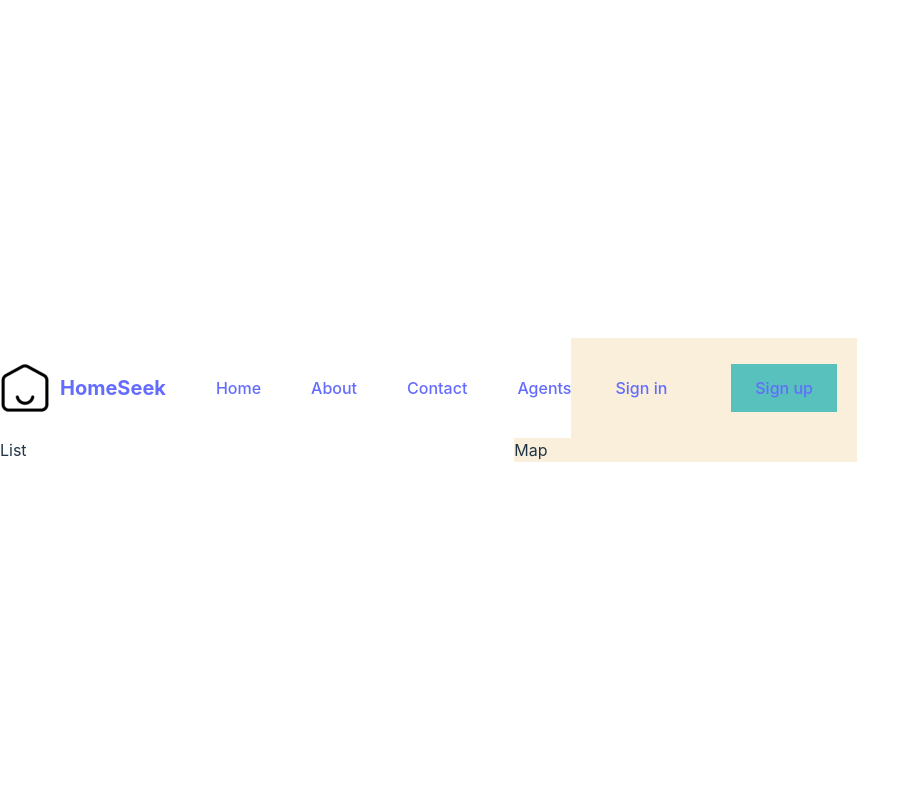
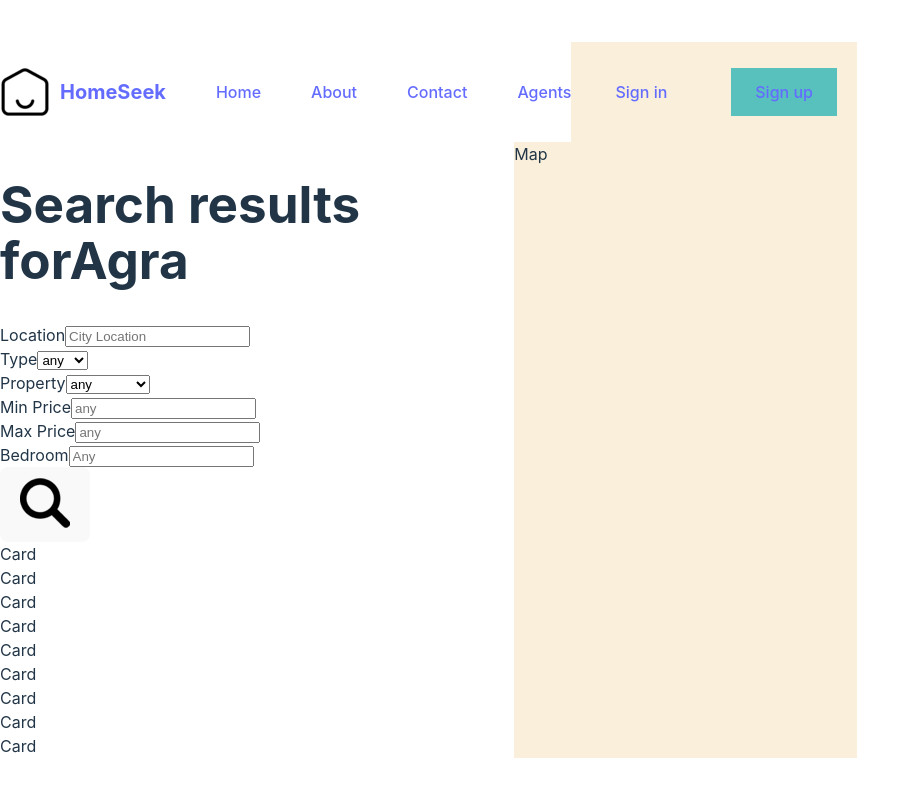
Before and after one commit to kalviumcommunity/S59_Gouri_Capstone_HomeSeek, a React (Vite) app in the folder Frontend/: page /list in a window 1280 px wide. Shown: the top 796 px of the page, without its empty margins (0-920 px from the left). Built offline with nearby package versions, Linux system fonts and the light colour scheme; the HTML template or start-up script is replaced by a standard one.

Commit message:
filter section in listpage

```diff
--- /dev/null
+++ b/Frontend/src/components/card/Card.jsx
@@ -0,0 +1,9 @@
+import React from 'react'
+
+function Card() {
+  return (
+    <div className="card">Card</div>
+  )
+}
+
+export default Card
--- /dev/null
+++ b/Frontend/src/components/card/card.scss
@@ -0,0 +1,3 @@
+.card{
+
+}
--- /dev/null
+++ b/Frontend/src/components/filter/Filter.jsx
@@ -0,0 +1,55 @@
+import React from 'react'
+import search from "../../assets/search.png"
+
+
+function Filter() {
+  return (
+    <div className="filter">
+      <h1>Search results for<b>Agra</b></h1>
+      <div className="top">
+        <div className="item">
+          <label htmlFor="city">Location</label>
+          <input type="text" id='city' name='city' placeholder='City Location'/>
+        </div>
+      </div>
+      <div className="bottom">
+      <div className="item">
+          <label htmlFor="type">Type</label>
+          <select name="type" id="type">
+            <option value="">any</option>
+            <option value="buy">Buy</option>
+            <option value="rent">Rent</option>
+
+          </select>
+        </div>
+        <div className="item">
+          <label htmlFor="property">Property</label>
+          <select name="property" id="property">
+          <option value="">any</option>
+            <option value="apartmet">Apartment</option>
+            <option value="house">House</option>
+            <option value="condo">Condo</option>
+            <option value="land">Land</option>
+          </select>
+         </div>
+        <div className="item">
+          <label htmlFor="minPrice">Min Price</label>
+          <input type="number" id='minPrice' name='minPrice' placeholder='any'/>
+        </div>
+        <div className="item">
+        <label htmlFor="maxPrice">Max Price</label>
+          <input type="number" id='maxPrice' name='maxPrice' placeholder='any'/>
+        </div>
+        <div className="item">
+          <label htmlFor="bedroom">Bedroom</label>
+          <input type="text" id='bedroom' name='bedroom' placeholder='Any'/>
+        </div>
+        <button>
+        <img src={search} alt='Search'/>
+        </button>
+      </div>
+    </div>
+  )
+}
+
+export default Filter
--- /dev/null
+++ b/Frontend/src/components/filter/filter.scss
@@ -0,0 +1,3 @@
+.filter{
+
+}
--- a/Frontend/src/pages/listPage/listPage.jsx
+++ b/Frontend/src/pages/listPage/listPage.jsx
@@ -1,13 +1,22 @@
-import React from 'react'
+import { listData } from '../../lib/dummydata'
 import "./listPage.scss"
-import { listData } from '../../lib/dummydata'
+import Filter from "../../components/filter/Filter"
+import Card from "../../components/card/Card"
 
 function ListPage() {
 
   const data=listData;
   return (
     <div className="listPage">
-      <div className="listContainer">List</div>
+      <div className="listContainer">
+       <div className="wrapper">
+        <Filter/>
+        {data.map(item=>(
+          <Card key={item.id} item={item}/>
+        ))}
+       </div>
+
+      </div>
       <div className="mapContainer">Map</div>
     </div>
   )
--- a/Frontend/src/pages/listPage/listPage.scss
+++ b/Frontend/src/pages/listPage/listPage.scss
@@ -4,6 +4,10 @@
 
     .listContainer{
         flex: 3;
+
+        .wrapper{
+            padding-right: 50px;
+        }
     }
 
     .mapContainer{
```
